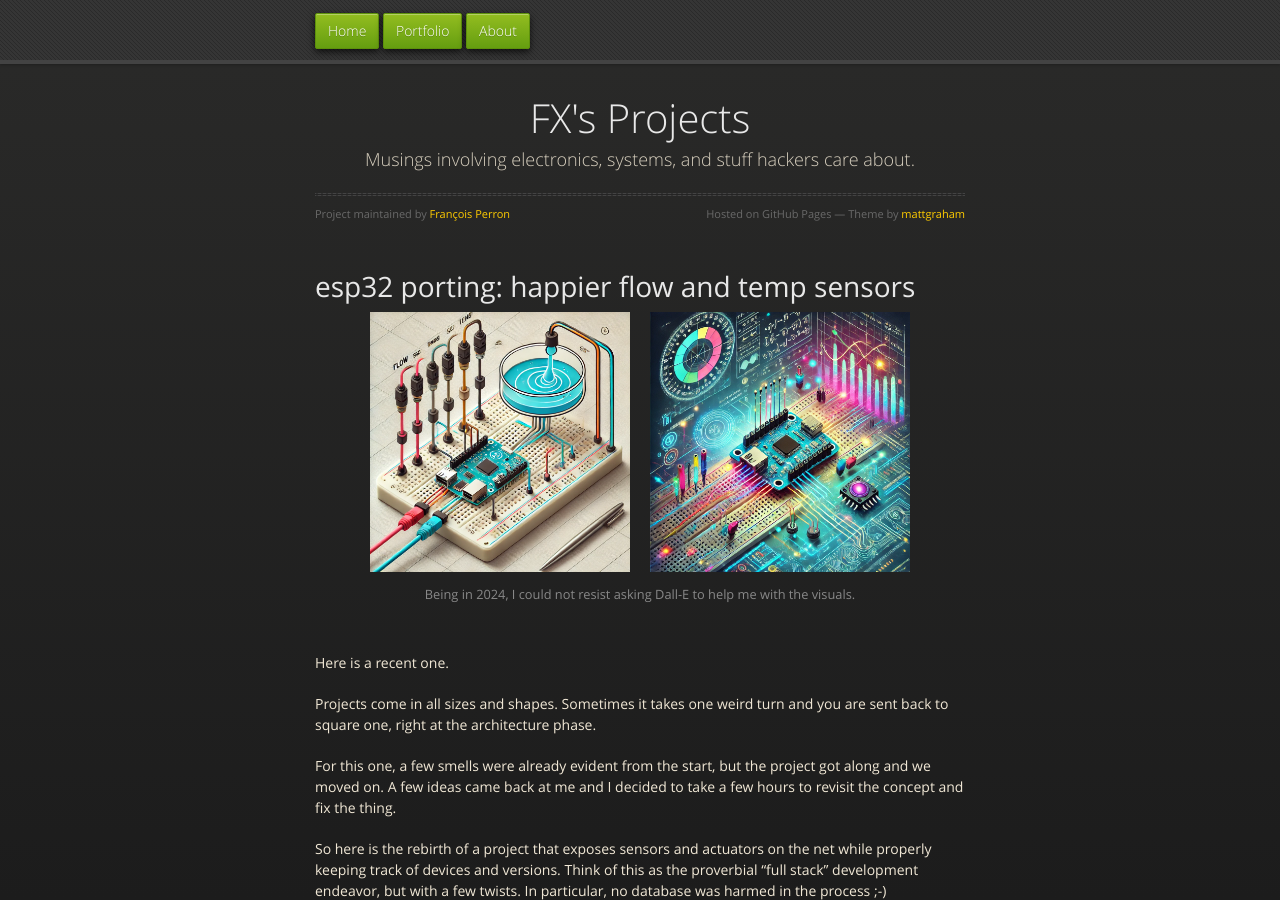
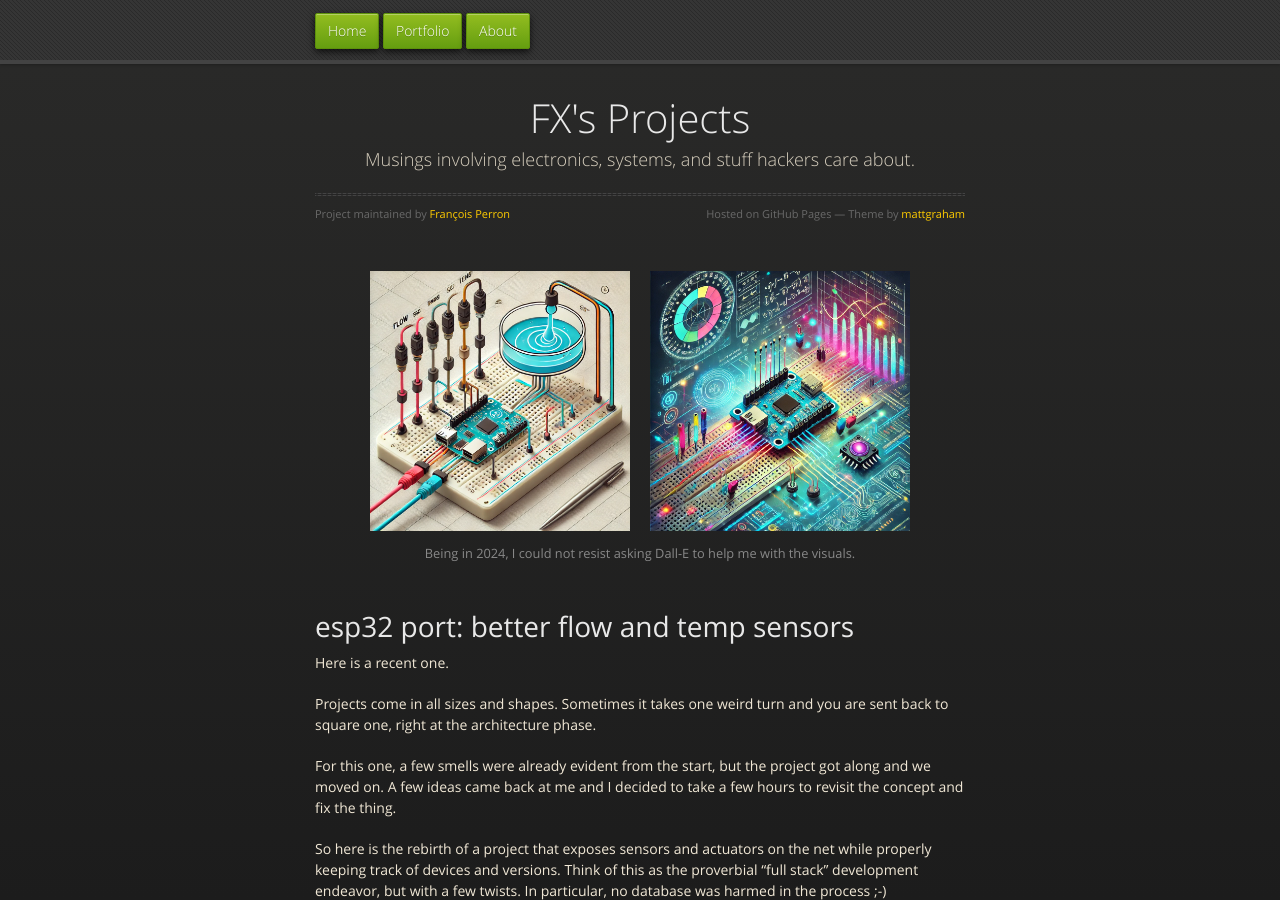
Before and after one commit to fperron-kt88/fx-portfolio, a Jekyll site: the page built from _posts/2024-12-17-new-esp32-flow-and-temp.md, in a window 1280 px wide and 900 px high. Built offline with Jekyll 4.4.1, drawn with Linux system fonts in a browser that asks for light colours; comment, search, counter and statistics services are not loaded.

Commit message:
feat: clean up esp32 post, in progress, add banner in portfolio

```diff
--- a/_posts/2024-12-17-new-esp32-flow-and-temp.md
+++ b/_posts/2024-12-17-new-esp32-flow-and-temp.md
@@ -1,12 +1,11 @@
 ---
 layout: default
-title: "esp32 porting: happier flow and temp sensors"
+title: "esp32 port: better flow and temp sensors"
 date: 2024-06-17
 categories: projects
 image: /assets/images/project1.jpg
 ---
 
-# {{page.title}}
 
 <div style="display: flex; justify-content: center; gap: 20px; flex-wrap: wrap;">
   <div style="flex: 1; text-align: center; max-width: 40%;">
@@ -22,6 +21,8 @@ image: /assets/images/project1.jpg
 asking Dall-E to help me with the visuals." %}
 
 {% include spacer.html size="3rem" %}
+
+# {{page.title}}
 
 Here is a recent one.
 
```
